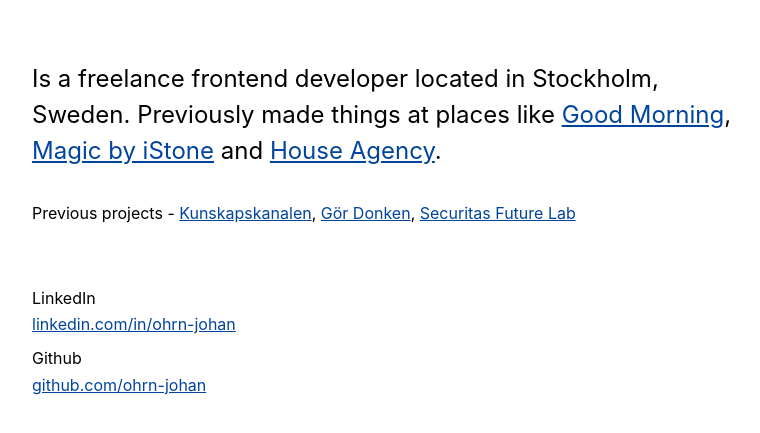
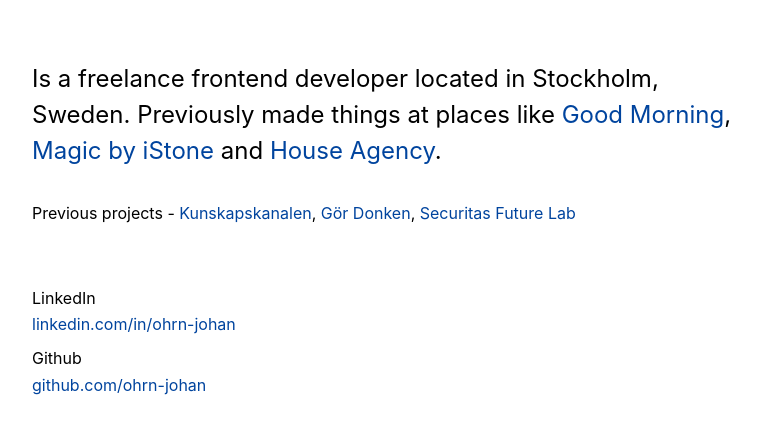
Before and after one commit to johanlindqvist/johanlindqvist.github.io, a plain HTML site: page index.html in a window 1280 px wide. Shown: the part 95-528 px from the top of the page, without its empty margins (32-792 px from the left). Drawn offline with nearby package versions, Linux system fonts and the light colour scheme.

Commit message:
Remove link underlines

```diff
--- a/index.html
+++ b/index.html
@@ -20,29 +20,37 @@
       <p class="measure f4 f3-ns lh-copy mt0 mb4">
         Is a freelance frontend developer located in Stockholm, Sweden.
         Previously made things at places like
-        <a href="https://good-morning.no/" class="dark-blue dim">Good Morning</a
+        <a href="https://good-morning.no/" class="dark-blue dim no-underline"
+          >Good Morning</a
         >,
-        <a href="http://www.magicbyistone.com" class="dark-blue dim"
+        <a
+          href="http://www.magicbyistone.com"
+          class="dark-blue dim no-underline"
           >Magic by iStone</a
         >
         and
-        <a href="http://houseagency.se/" class="dark-blue dim">House Agency</a>.
+        <a href="http://houseagency.se/" class="dark-blue dim no-underline"
+          >House Agency</a
+        >.
       </p>
       <p class="f5 lh-copy mt0 mb4 mb5-ns">
         Previous projects -
         <a
           href="https://kunskapskanalen.se/"
           target="_blank"
-          class="dark-blue dim"
+          class="dark-blue dim no-underline"
           >Kunskapskanalen</a
         >,
-        <a href="http://gordonken.se" target="_blank" class="dark-blue dim"
+        <a
+          href="http://gordonken.se"
+          target="_blank"
+          class="dark-blue dim no-underline"
           >Gör Donken</a
         >,
         <a
           href="http://securitasfuturelab.com/"
           target="_blank"
-          class="dark-blue dim"
+          class="dark-blue dim no-underline"
           >Securitas Future Lab</a
         >
       </p>
@@ -51,13 +59,15 @@
         <dd class="ml0 mb3">
           <a
             href="https://www.linkedin.com/in/ohrn-johan/"
-            class="dark-blue dim"
+            class="dark-blue dim no-underline"
             >linkedin.com/in/ohrn-johan</a
           >
         </dd>
         <dt class="mb2">Github</dt>
         <dd class="ml0 mb3">
-          <a href="https://github.com/ohrn-johan" class="dark-blue dim"
+          <a
+            href="https://github.com/ohrn-johan"
+            class="dark-blue dim no-underline"
             >github.com/ohrn-johan</a
           >
         </dd>
```
